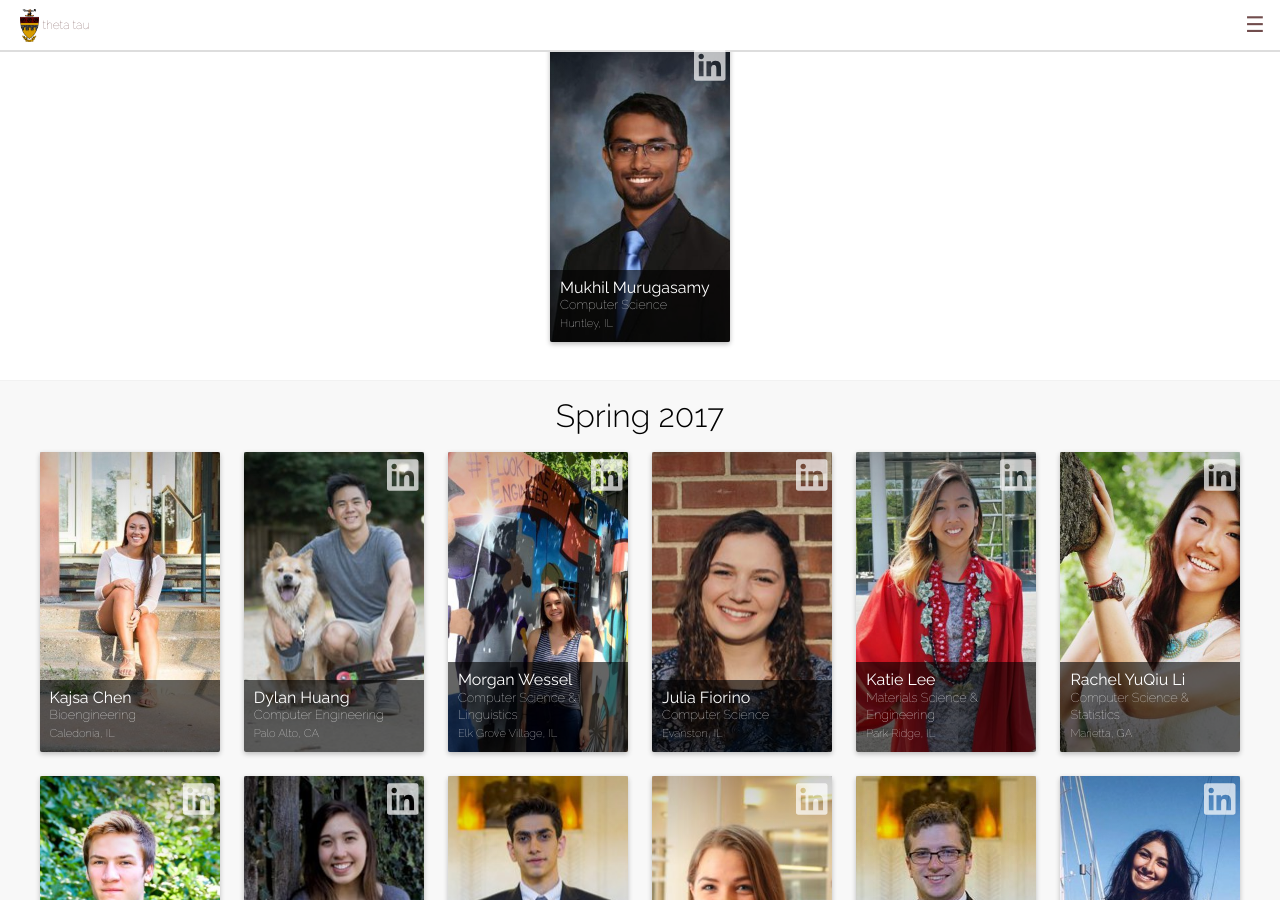
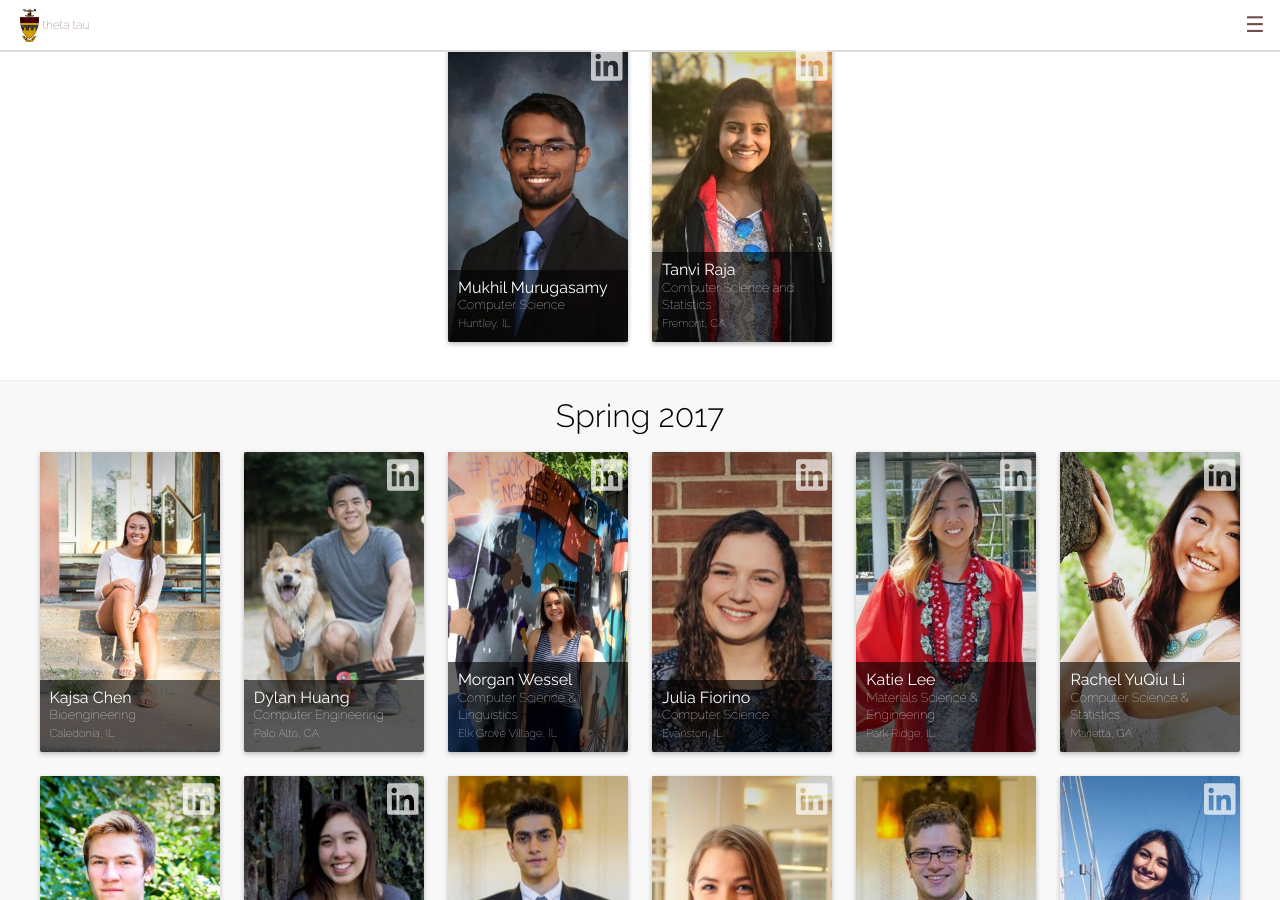
Before and after one commit to KappaThetaTau/kappathetatau.github.io, a Jekyll site: the page built from brothers.html, in a window 1280 px wide and 900 px high, scrolled down 1381 px. Built offline with Jekyll 4.4.1, drawn with Linux system fonts in a browser that asks for light colours; nearby versions of some CDN libraries.

Commit message:
Updated brothers

```diff
--- a/_data/members.yml
+++ b/_data/members.yml
@@ -65,6 +65,11 @@ classes:
     major: Computer Science
     name: Mukhil Murugasamy
     picture: mukhil_murugasamy.jpg
+  - hometown: Fremont, CA
+    linkedin: https://www.linkedin.com/in/tanviraja/
+    major: Computer Science and Statistics
+    name: Tanvi Raja
+    picture: tanvi_raja.jpg
 - Spring 2017:
   - hometown: Caledonia, IL
     linkedin: ''
--- a/scripts/Theta Tau Website Brother Info.csv
+++ b/scripts/Theta Tau Website Brother Info.csv
@@ -65,3 +65,4 @@ Timestamp,Email Address,Pledge Class,Full Name (ie. Dylan Huang),Major (ie. Comp
 3/1/2018 1:11:19,tsk3@illinois.edu,Fall 2017,Tim Krashevsky,Engineering Physics,Vernon Hills,https://www.linkedin.com/in/tim-krashevsky-59612b148/,https://drive.google.com/open?id=1r297aRQbwCboW-0lfInosIGfGZC9gY81
 3/1/2018 3:59:28,ijh2@illinois.edu,Fall 2016,Isaac Husemann,Mechanical Engineering,"La Grange Park, IL",http://www.linkedin.com/in/ihusemann,https://drive.google.com/open?id=1XX-kFNZFv73d-TXRNHEqfmjOCqSJSlX-
 3/1/2018 17:36:02,mmukhil@gmail.com,Fall 2017,Mukhil Murugasamy,Computer Science,"Huntley, IL",https://www.linkedin.com/in/mukhilm/,https://drive.google.com/open?id=1442k1GzPKptkrRaBYKfShAr5CAVuONCD
+3/1/2018 23:58:02,tr2@illinois.edu,Fall 2017,Tanvi Raja,Computer Science and Statistics,"Fremont, CA",https://www.linkedin.com/in/tanviraja/,https://drive.google.com/open?id=1sRss37UxHdk70l9gLaOpMhB9B6sYiJgh
```
Also changed, not shown: assets/imgs/brothers/tanvi_raja.jpg (added).
